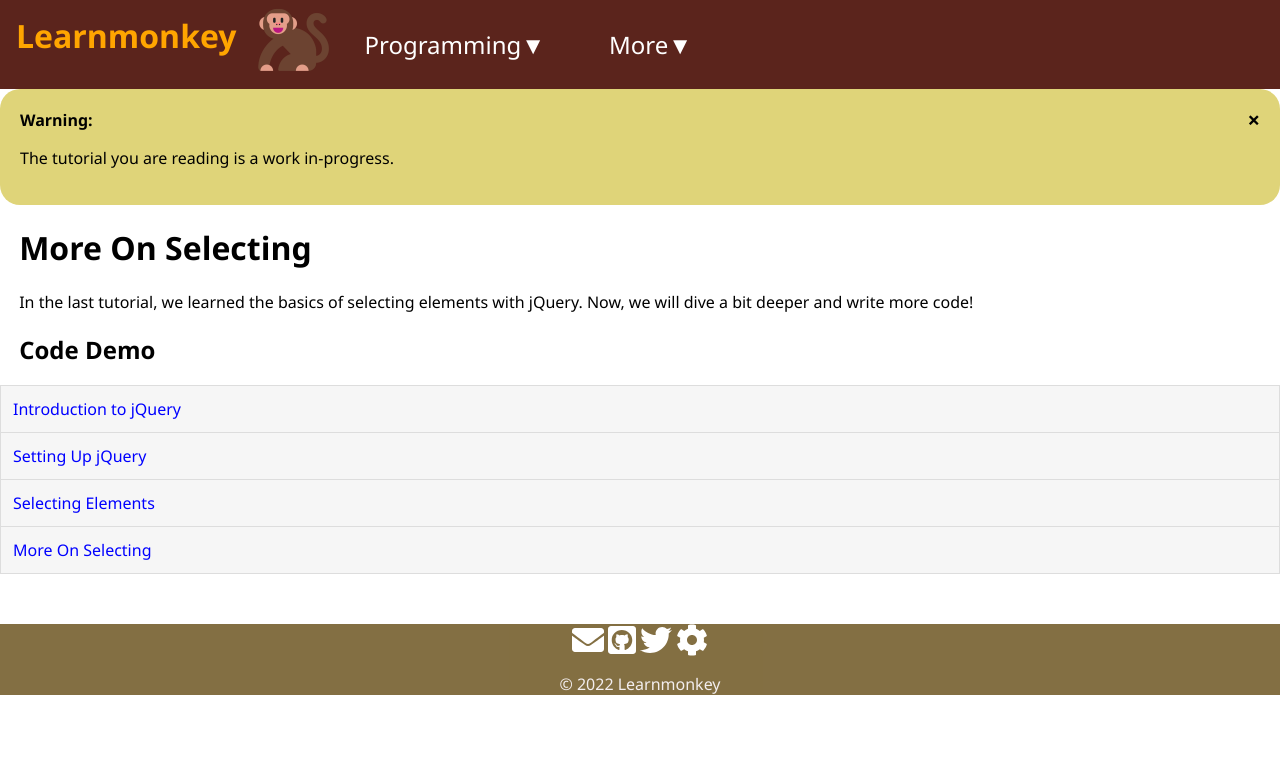
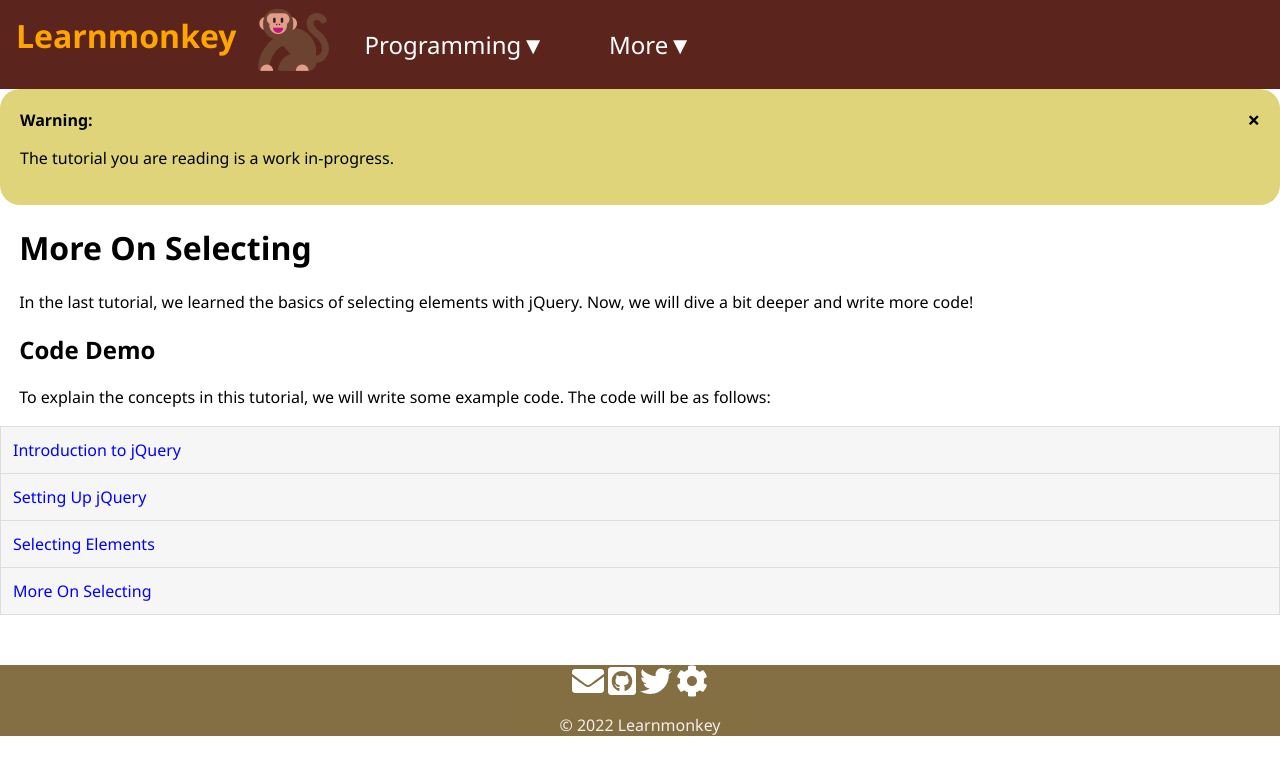
Before and after one commit to learnmonkey/learnmonkey.github.io, a Jekyll site: the page built from programming/javascript/jquery/more-on-selecting.html, in a window 1280 px wide. Shown: the top 775 px of the page. Built offline with Jekyll 4.4.1, drawn with Linux system fonts in a browser that asks for light colours; nearby versions of some CDN libraries.

Commit message:
add sentence

```diff
--- a/programming/javascript/jquery/more-on-selecting.html
+++ b/programming/javascript/jquery/more-on-selecting.html
@@ -9,5 +9,5 @@ layout: jquery
 
 <section>
     <h2>Code Demo</h2>
-    <p></p>
+    <p>To explain the concepts in this tutorial, we will write some example code. The code will be as follows:</p>
 </section>
```
